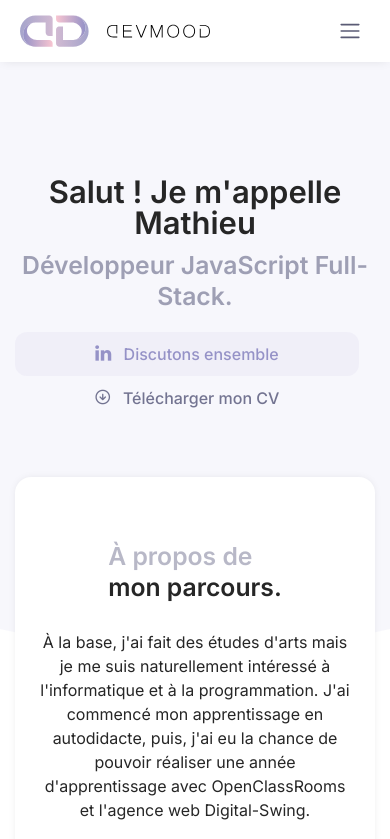
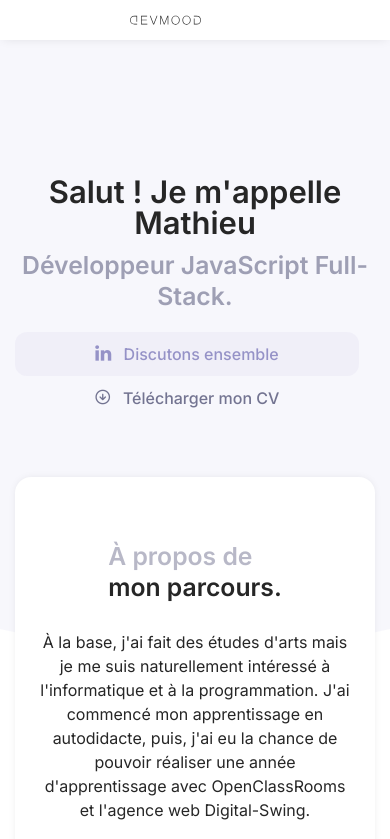
Before and after one commit to JunsyG92/new_portfolio, a plain HTML site: page index.html in a window 390 px wide. Shown: the top 839 px of the page. Drawn offline with Linux system fonts and the light colour scheme; a script that the page names is missing; files whose address does not match are found by name.

Commit message:
remove hamburger

```diff
--- a/index.html
+++ b/index.html
@@ -43,8 +43,8 @@
     </div>
     <header class="navbar navbar-expand-lg navbar-light bg-light navbar-shadow position-fixed w-100" style="z-index: 6">
       <div class="container px-0 px-xl-3">
-        <a class="navbar-brand order-lg-1 me-0 pe-lg-2 me-lg-4" href="#intro">
-          <svg  width="200" version="1.1" id="Calque_1" xmlns="http://www.w3.org/2000/svg" xmlns:xlink="http://www.w3.org/1999/xlink" x="0px" y="0px" viewBox="0 0 500 100.98" style="enable-background:new 0 0 500 100.98;" xml:space="preserve">
+        <a class="navbar-brand order-lg-1 me-0 pe-lg-2 me-lg-4 py-2" href="#intro">
+          <svg class=" d-none d-lg-block" width="200" version="1.1" id="Calque_1" xmlns="http://www.w3.org/2000/svg" xmlns:xlink="http://www.w3.org/1999/xlink" x="0px" y="0px" viewBox="0 0 500 100.98" style="enable-background:new 0 0 500 100.98;" xml:space="preserve">
               <g>
                   <g>
                       <g>
@@ -116,17 +116,40 @@
                   </g>
               </g>
           </svg>
+
+          <svg class="w-25 d-block d-lg-none mx-auto" version="1.1" id="Calque_5" xmlns="http://www.w3.org/2000/svg" xmlns:xlink="http://www.w3.org/1999/xlink" x="0px" y="0px"
+	 viewBox="0 0 500 81.3" style="enable-background:new 0 0 500 81.3;" xml:space="preserve">
+<style type="text/css">
+	.lmy0{fill:#262626;}
+</style>
+<g>
+	<g>
+		<path class="lmy0" d="M128.8,69.8H87.1V12.2h40.2v4.2h-36v21.3H125v4.2H91.3v23.7h37.4L128.8,69.8L128.8,69.8z"/>
+		<path class="lmy0" d="M196.1,12.2l-22.6,57.6h-5.4l-22.6-57.6h4.7l20.6,52.4l20.6-52.4H196.1L196.1,12.2z"/>
+		<path class="lmy0" d="M268.8,69.8h-4.2V19.1l-20.7,50.7h-4.4l-20.7-50.7v50.7h-4.2V12.2h6.1l21,52.4l21.2-52.4h6L268.8,69.8
+			L268.8,69.8z"/>
+		<path class="lmy0" d="M317.3,11.1c3.9,0,7.6,0.7,10.9,2.1s6.2,3.4,8.6,6s4.3,5.7,5.6,9.4s2,7.7,2,12.2s-0.7,8.5-2,12.2
+			s-3.2,6.9-5.6,9.5s-5.3,4.7-8.6,6.2c-3.3,1.5-7,2.2-11,2.2s-7.7-0.7-11-2.2s-6.2-3.5-8.6-6.1s-4.3-5.8-5.6-9.5
+			c-1.3-3.7-2-7.8-2-12.3s0.7-8.6,2-12.3c1.4-3.6,3.2-6.8,5.7-9.3s5.3-4.6,8.6-6C309.7,11.8,313.3,11.1,317.3,11.1z M317.2,66.6
+			c3.3,0,6.3-0.6,9.1-1.7c2.8-1.1,5.2-2.8,7.2-5s3.6-4.9,4.7-8.1s1.7-6.9,1.7-11s-0.6-7.8-1.7-11s-2.7-5.8-4.7-8s-4.4-3.8-7.2-4.9
+			c-2.8-1.1-5.8-1.7-9-1.7c-3.3,0-6.4,0.6-9.2,1.7c-2.8,1.1-5.2,2.8-7.2,4.9c-2,2.2-3.6,4.8-4.8,8c-1.1,3.2-1.7,6.8-1.7,10.9
+			s0.6,7.8,1.7,11s2.7,5.9,4.7,8.1s4.4,3.9,7.2,5C310.9,66.1,313.9,66.6,317.2,66.6z"/>
+		<path class="lmy0" d="M390.4,11.1c3.9,0,7.6,0.7,10.9,2.1s6.2,3.4,8.6,6s4.3,5.7,5.6,9.4c1.4,3.6,2,7.7,2,12.2s-0.7,8.5-2,12.2
+			s-3.2,6.9-5.6,9.5s-5.3,4.7-8.6,6.2c-3.3,1.5-7,2.2-11,2.2s-7.7-0.7-11-2.2s-6.2-3.5-8.6-6.1s-4.3-5.8-5.6-9.5s-2-7.8-2-12.3
+			s0.7-8.6,2-12.3c1.4-3.6,3.2-6.8,5.7-9.3s5.3-4.6,8.6-6C382.8,11.8,386.5,11.1,390.4,11.1z M390.4,66.6c3.3,0,6.3-0.6,9.1-1.7
+			c2.8-1.1,5.2-2.8,7.2-5s3.6-4.9,4.7-8.1s1.7-6.9,1.7-11s-0.6-7.8-1.7-11s-2.7-5.8-4.7-8s-4.4-3.8-7.2-4.9c-2.8-1.1-5.8-1.7-9-1.7
+			c-3.3,0-6.4,0.6-9.2,1.7c-2.8,1.1-5.2,2.8-7.2,4.9c-2,2.2-3.6,4.8-4.8,8c-1.1,3.2-1.7,6.8-1.7,10.9s0.6,7.8,1.7,11
+			s2.7,5.9,4.7,8.1s4.4,3.9,7.2,5C384,66.1,387.1,66.6,390.4,66.6z"/>
+		<path class="lmy0" d="M60.8,51.9V12.2H43.4c-9.7,0-17,2.3-21.8,7S14.3,31,14.3,40.5c0,19.5,9.7,29.3,29.1,29.3h17.4v-4.2h-4.2H43.5
+			c-4.8,0-8.8-0.6-12-1.7s-5.7-2.8-7.6-4.9c-1.9-2.2-3.2-4.8-4-7.9s-1.2-6.6-1.2-10.6c0-3.8,0.4-7.2,1.1-10.2c0.8-3,2.1-5.5,4-7.6
+			s4.4-3.7,7.6-4.8c3.2-1.1,7.2-1.6,12-1.6h13.1v35.6H60.8L60.8,51.9z"/>
+		<path class="lmy0" d="M439.2,30.1v39.7h17.4c9.7,0,17-2.3,21.8-7s7.3-11.8,7.3-21.3c0-19.5-9.7-29.3-29.1-29.3h-17.4v4.2h4.2h13.1
+			c4.8,0,8.8,0.6,12,1.7s5.7,2.8,7.6,4.9s3.2,4.8,4,7.9s1.2,6.6,1.2,10.6c0,3.8-0.4,7.2-1.1,10.2c-0.8,3-2.1,5.5-4,7.6
+			s-4.4,3.7-7.6,4.8c-3.2,1.1-7.2,1.6-12,1.6h-13.1V30.2L439.2,30.1L439.2,30.1z"/>
+	</g>
+</g>
+</svg>
         </a>
-        <div class="d-flex align-items-center order-lg-3">
-          <button
-            class="navbar-toggler"
-            type="button"
-            data-bs-toggle="collapse"
-            data-bs-target="#navbarCollapse1"
-          >
-            <span class="navbar-toggler-icon"></span>
-          </button>
-        </div>
         <div class="collapse navbar-collapse order-lg-2" id="navbarCollapse1">
           <ul class="navbar-nav me-auto">
             <li class="nav-item"><a class="nav-link" href="#soft_skills">Soft skills</a></li>
```
